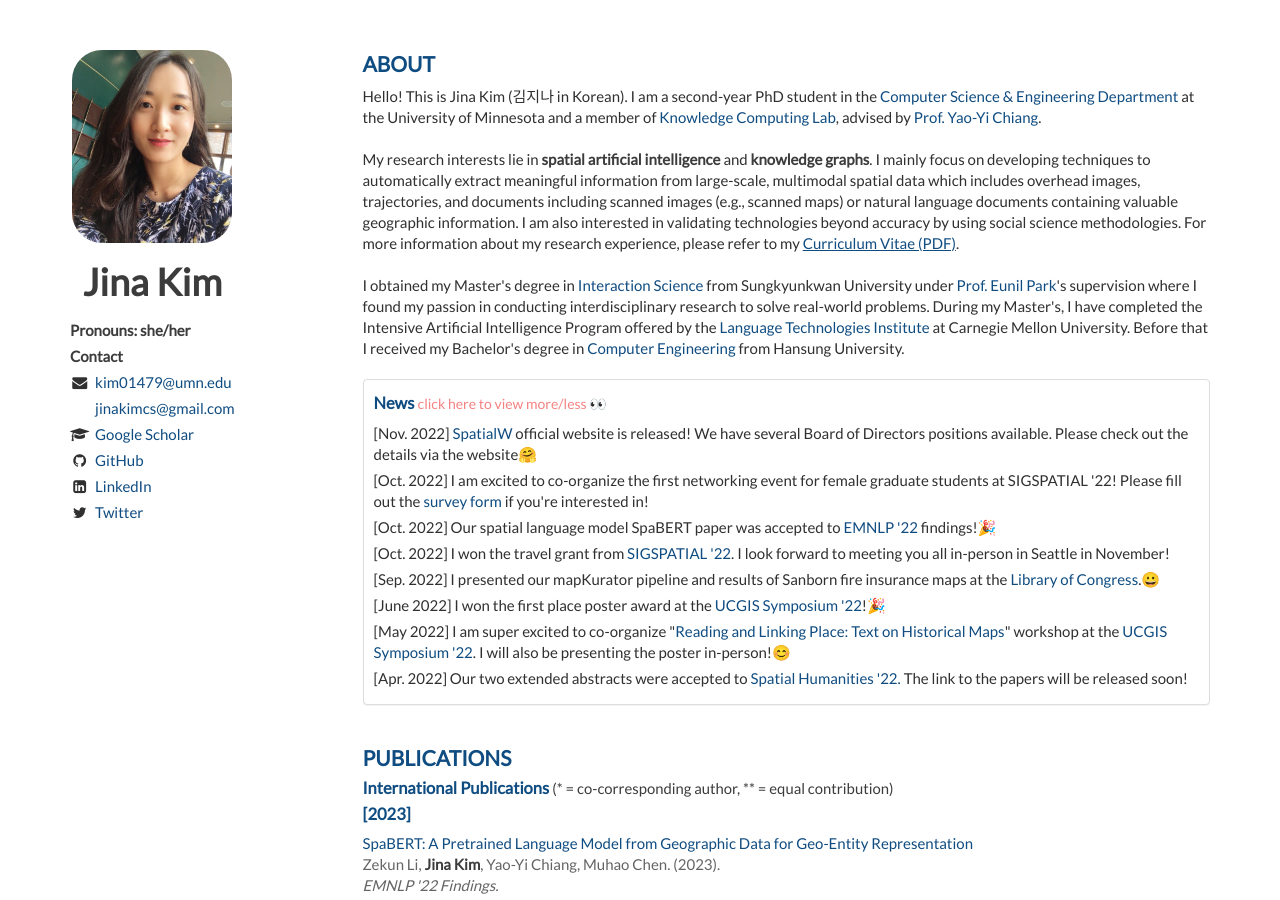
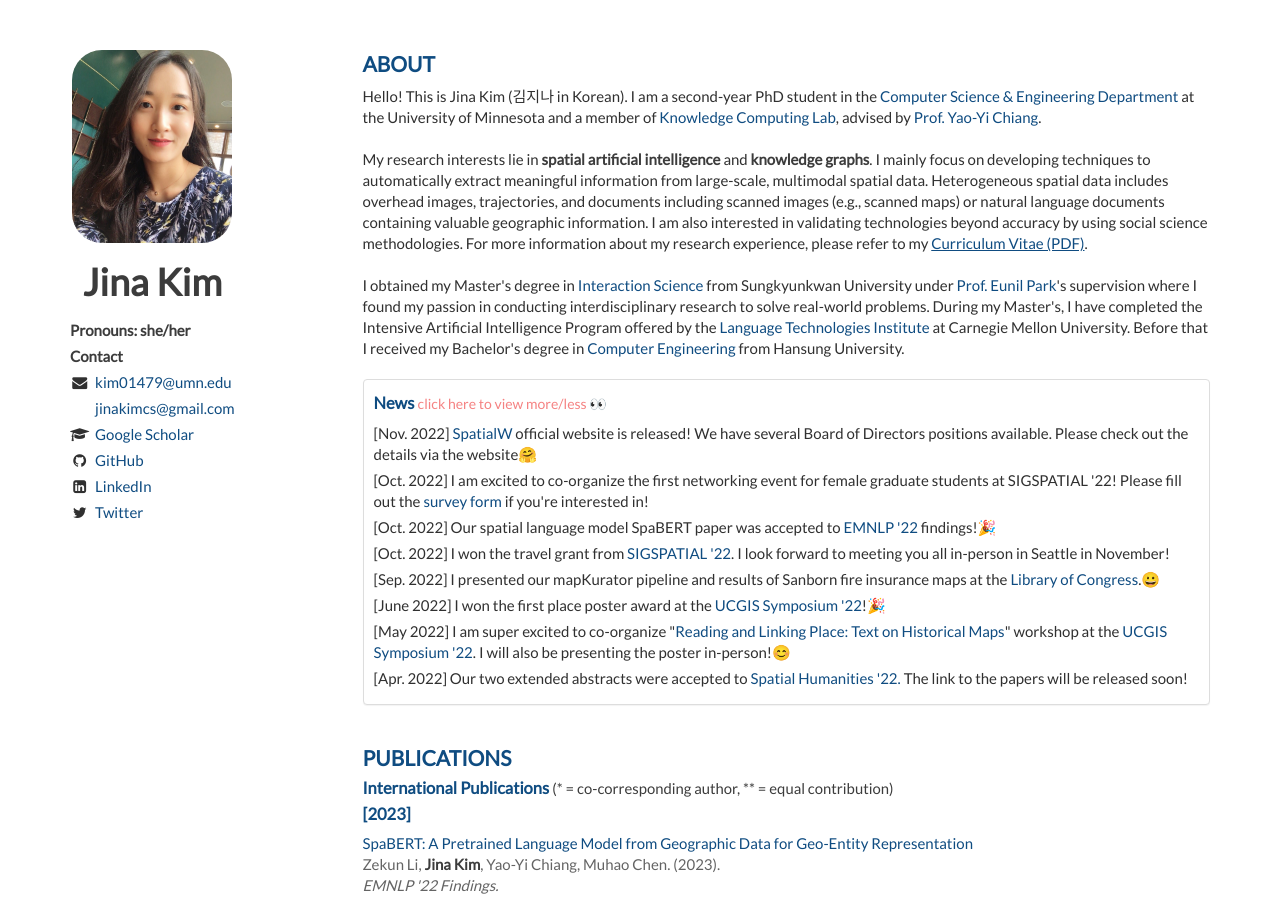
Before and after one commit to Jina-Kim/Jina-Kim.github.io, a Jekyll site: the page built from index.html, in a window 1280 px wide and 900 px high. Built offline with Jekyll 4.4.1, drawn with Linux system fonts in a browser that asks for light colours; nearby versions of some CDN libraries; the list of posts is cut into pages by our own code.

Commit message:
Update about.html

```diff
--- a/_includes/about.html
+++ b/_includes/about.html
@@ -5,7 +5,8 @@
           Hello! This is Jina Kim (김지나 in Korean). I am a second-year PhD student in the <a href="https://cse.umn.edu/cs">Computer Science & Engineering Department</a> at the University of Minnesota and a member of <a href="http://knowledge-computing.github.io">Knowledge Computing Lab</a>, advised by <a href="https://yaoyichi.github.io">Prof. Yao-Yi Chiang</a>.
           <br><br>
           My research interests lie in <em>spatial artificial intelligence</em> and <em>knowledge graphs</em>.
-          I mainly focus on developing techniques to automatically extract meaningful information from large-scale, multimodal spatial data which includes overhead images, trajectories, and documents including scanned images (e.g., scanned maps) or natural language documents containing valuable geographic information.
+          I mainly focus on developing techniques to automatically extract meaningful information from large-scale, multimodal spatial data.
+          Heterogeneous spatial data includes overhead images, trajectories, and documents including scanned images (e.g., scanned maps) or natural language documents containing valuable geographic information.
           I am also interested in validating technologies beyond accuracy by using social science methodologies.
           For more information about my research experience, please refer to my <a href='/Jina_Kim_CV.pdf' style="text-decoration: underline">Curriculum Vitae (PDF)</a>.
           <br><br>
```
